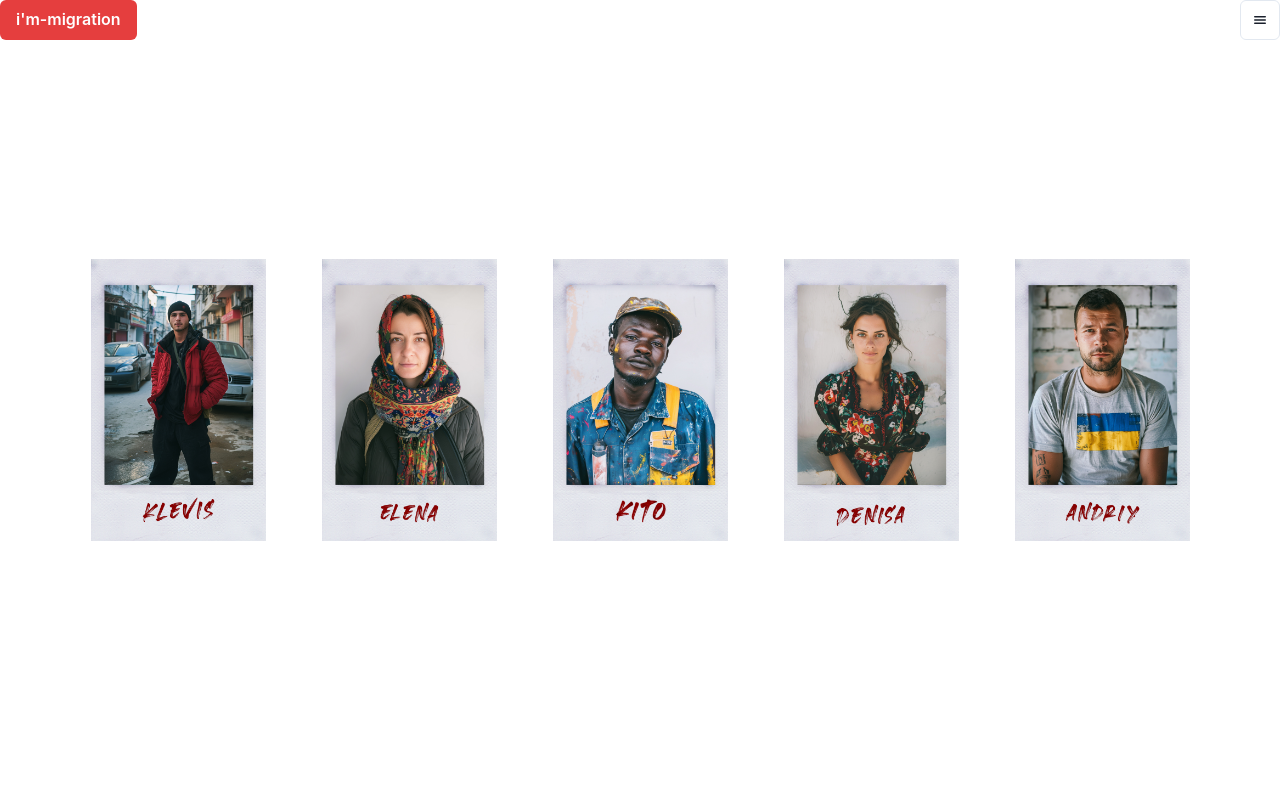
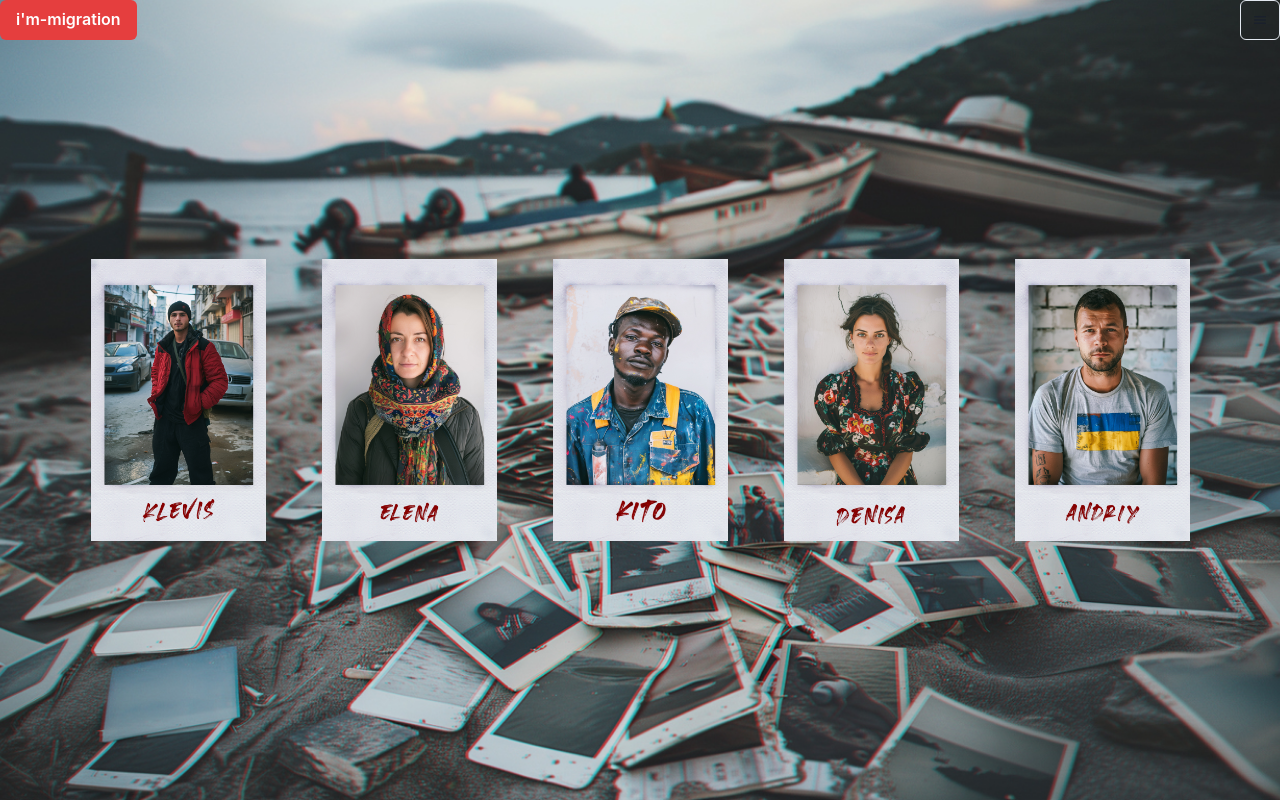
Before and after one commit to arun99-dev/im-migration, a React (Vite) app: page / in a window 1280 px wide. Built offline with nearby package versions, Linux system fonts and the light colour scheme.

Commit message:
ADD: bg to Home

```diff
--- a/src/Home.jsx
+++ b/src/Home.jsx
@@ -1,12 +1,16 @@
+import { Box } from '@chakra-ui/react'
+
 import NavBar from './components/NavBar.jsx'
 import Polaroids from './components/Polaroids.jsx'
 
+import background from './images/background.png'
+
 const Home = () => {
   return (
-    <>
+    <Box bgImg={background} bgPosition='center' bgRepeat='no-repeat' bgSize='cover'>
       <NavBar />
       <Polaroids />
-    </>
+    </Box>
   )
 }
 
```
